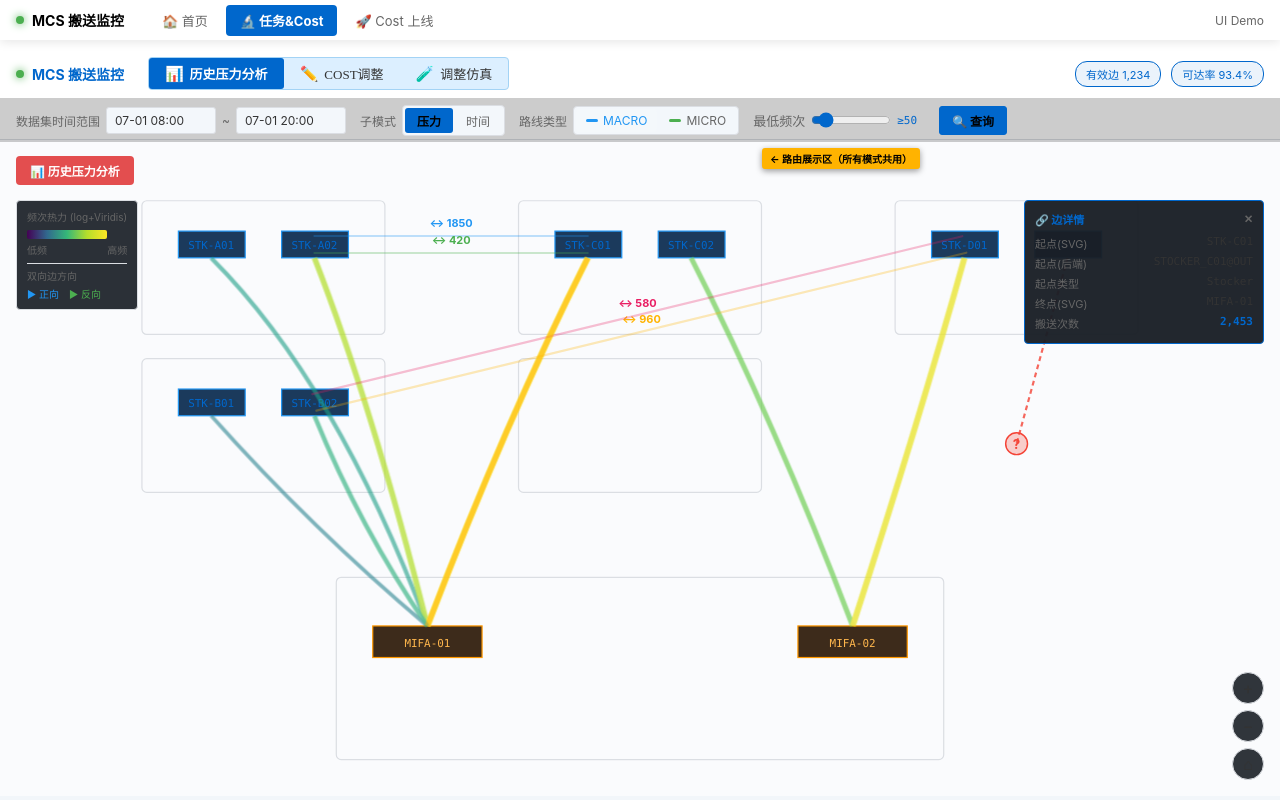
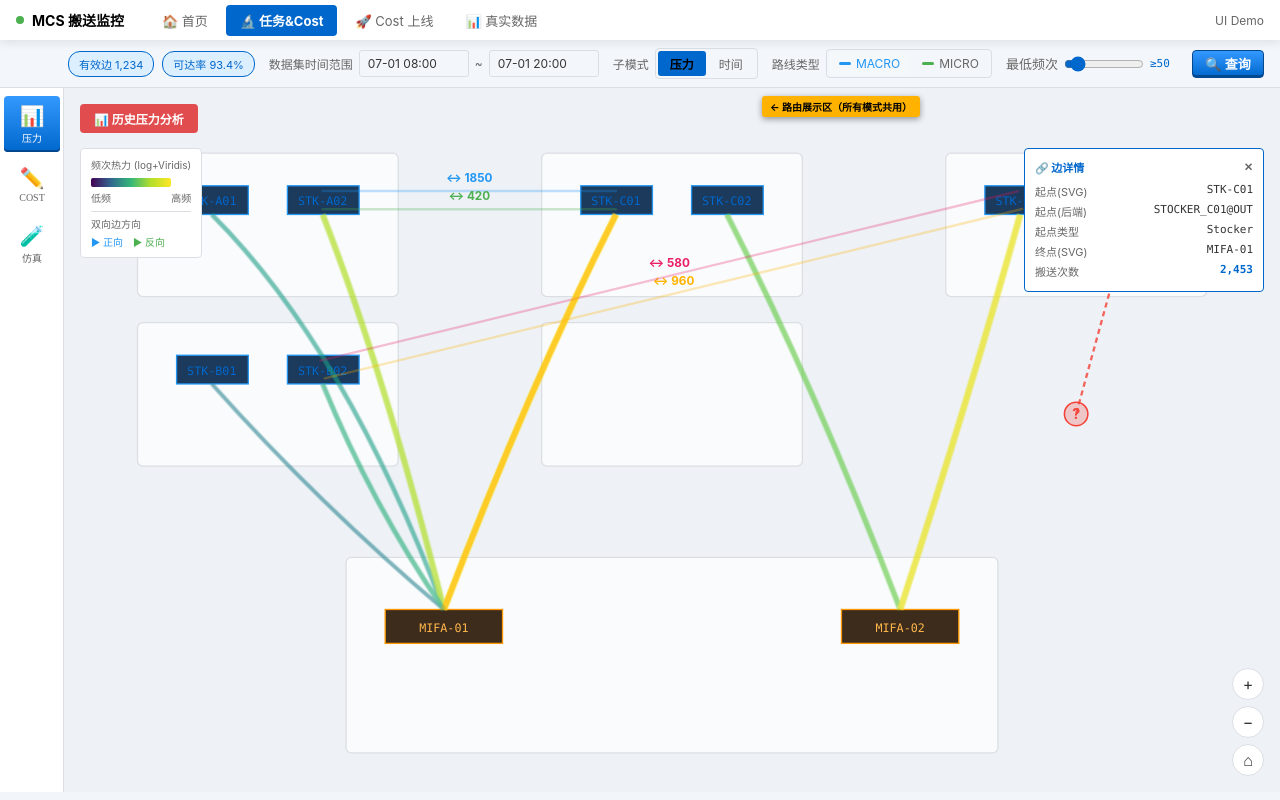
Before and after one commit to wuji766/mcs-cost-opti-ui-demo, a plain HTML site: page task-cost-merge.html in a window 1280 px wide. Drawn offline with Linux system fonts and the light colour scheme.

Commit message:
UI审美重构：导航统一+模式工具栏画布化+解决泛白+控件统一
导航统一（真实数据移到Cost上线后）：
- 4个页面统一导航顺序：首页/任务&Cost/Cost上线/真实数据
- 修复 task-cost-merge 重复显示MCS logo（mode-bar里的第二个logo删除）
- real-viz 从独立topbar改为统一app-nav + 引入app.css/b19组件库

模式tab画布化（用户反馈顶部tab多余）：
- 三大模式从顶部mode-bar移到左侧垂直工具栏（画布类应用风格）
- 64px窄工具栏，图标+文字，b19渐变立体激活态
- mode-bar简化为只保留上下文控件（b19工具条）

解决泛白（finesse product register层次问题）：
- 画布区背景 #FAFBFD→#EEF2F7（与#F2F6FA页面底建立层次区分）
- 不是改色，是用b19已有的中性色阶建立卡片化分区

控件统一到b19组件：
- task-cost-merge/real-viz 内联.btn统一为b19渐变立体按钮
- 清除va-btn/legend-box深色背景残留

全站零深色残留，4页导航一致，JS语法正确

```diff
--- a/task-cost-merge.html
+++ b/task-cost-merge.html
@@ -40,101 +40,21 @@
     font-size: 13px;
   }
 
-  /* ===== 顶部模式选择条（设计稿核心：三大模式互斥） ===== */
+  /* ===== 上下文工具条（b19 风格） ===== */
   .mode-bar {
-    height: 100px;
-    background: #FFFFFF;
-    border-bottom: 1px solid var(--border);
-    display: flex;
-    flex-direction: column;
-    padding: 10px 0 0 0;  /* 顶部留白，按钮不贴浏览器最顶端 */
+    background: #fff;
+    border-bottom: 1px solid #DBDEE3;
+    box-shadow: 0 1px 3px rgba(0,0,0,0.04);
+    flex-shrink: 0;
   }
-  /* 第一行：Logo + 三大模式 Tab + 全局控件 */
-  .mode-bar .row1 {
-    height: 48px;
+  .mode-bar .row2 {
+    min-height: 44px;
     display: flex;
     align-items: center;
-    padding: 0 16px;
-    gap: 24px;
-    border-bottom: 1px solid rgba(255,255,255,0.06);
-    position: relative;
-    z-index: 20;  /* 提高层级，确保模式按钮始终可点击，不被 row2 遮挡 */
-    flex-shrink: 0;
-  }
-  .logo {
-    font-weight: bold;
-    color: var(--accent);
-    font-size: 14px;
-    display: flex;
-    align-items: center;
-    gap: 8px;
-    white-space: nowrap;
-  }
-  .logo .dot {
-    width: 8px; height: 8px;
-    background: var(--success);
-    border-radius: 50%;
-    box-shadow: 0 0 8px var(--success);
-    }
-
-  /* 三大模式切换（互斥 radio） */
-  .mode-tabs {
-    display: flex;
-    background: #DCEFFF;
-    border-radius: 4px;
-    padding: 0;
-    gap: 0;
-    border: 1px solid #a3d3f5;
-  }
-  .mode-tab {
-    padding: 6px 16px;
-    border-radius: 3px;
-    cursor: pointer;
-    font-size: 13px;
-    font-weight: 500;
-    color: #333;
-    display: flex;
-    align-items: center;
-    gap: 6px;
-    transition: all 0.15s;
-    border: none;
-    background: transparent;
-    font-family: "Microsoft YaHei";
-  }
-  .mode-tab .mi { font-size: 15px; }
-  .mode-tab:hover { color: #0067CC; background: rgba(0,103,204,0.06); }
-  .mode-tab.active { color: #fff; font-weight: bold; }
-  .mode-tab[data-mode="pressure"].active,
-  .mode-tab[data-mode="cost"].active,
-  .mode-tab[data-mode="sim"].active { background: #0067CC; }
-
-  .row1 .spacer { flex: 1; }
-  .row1 .global-ctrl {
-    display: flex;
-    gap: 10px;
-    align-items: center;
-  }
-  .stat-pill {
-    background: rgba(0,103,204,0.08);
-    border: 1px solid var(--accent);
-    color: var(--accent);
-    padding: 4px 10px;
-    border-radius: 12px;
-    font-size: 11px;
-    white-space: nowrap;
-  }
-
-  /* 第二行：子模式 + 上下文控件（随主模式变化） */
-  .mode-bar .row2 {
-    height: 44px;
-    display: flex;
-    align-items: center;
-    padding: 0 16px;
+    padding: 8px 16px;
     gap: 14px;
-    background: rgba(0,0,0,0.2);
-    flex-shrink: 0;
-    overflow-x: auto;
-    overflow-y: hidden;
+    background: #F3F7FB;
+    flex-wrap: wrap;
     position: relative;
     z-index: 10;
   }
@@ -143,6 +63,42 @@
     align-items: center;
     gap: 14px;
     flex-wrap: nowrap;
+  }
+
+  /* ===== 左侧模式工具栏（画布风格） ===== */
+  .mode-toolbar {
+    width: 64px;
+    background: #fff;
+    border-right: 1px solid #DBDEE3;
+    display: flex;
+    flex-direction: column;
+    padding: 8px 0;
+    gap: 4px;
+    flex-shrink: 0;
+  }
+  .mode-tool {
+    width: 56px; height: 56px;
+    margin: 0 4px;
+    border: none;
+    background: transparent;
+    cursor: pointer;
+    border-radius: 4px;
+    display: flex;
+    flex-direction: column;
+    align-items: center;
+    justify-content: center;
+    gap: 2px;
+    color: #666;
+    font-family: "Microsoft YaHei";
+    transition: all 0.15s;
+  }
+  .mode-tool .mi { font-size: 20px; }
+  .mode-tool .t { font-size: 10px; }
+  .mode-tool:hover { background: #DCEFFF; color: #0067CC; }
+  .mode-tool.active {
+    background: linear-gradient(180deg, #3399FF 0%, #0067CC 100%);
+    color: #fff;
+    box-shadow: inset 0 -2px 0 0 #00488F;
   }
   .field {
     display: flex;
@@ -222,17 +178,15 @@
   .rt-chip.active[data-rt="cost"] { color: var(--rt-cost); }
 
   .btn {
-    background: var(--panel-2);
-    border: 1px solid var(--border);
-    color: var(--text);
-    padding: 5px 12px;
-    border-radius: 3px;
-    cursor: pointer;
-    font-size: 12px;
-    transition: all 0.15s;
+    display:inline-flex;align-items:center;justify-content:center;
+    font-family:"Microsoft YaHei";font-size:13px;font-weight:bold;
+    height:28px;min-width:72px;padding:0 12px;border-radius:4px;cursor:pointer;
+    border:1px solid #D0D4DF;background-image:linear-gradient(180deg,#FFFFFF 0%,#E0E6F2 100%);
+    box-shadow:inset 0 -2px 0 0 #D0D4DF;color:#000;transition:filter 0.15s;
   }
-  .btn:hover { border-color: var(--accent); color: var(--accent); }
-  .btn-primary { background: var(--accent); color:#000; border-color:var(--accent); font-weight:bold;}
+  .btn:hover { filter:brightness(0.97); }
+  .btn-primary { background-image:linear-gradient(180deg,#3399FF 0%,#0067CC 100%);box-shadow:inset 0 -2px 0 0 #00488F;border-color:#00488F;color:#fff;font-weight:bold;}
+  .btn-primary:hover { filter:brightness(1.05); }
   .btn-primary:hover { background:#4dd8e8; color:#000;}
   .btn-sm { padding: 3px 8px; font-size: 11px; }
   .btn-danger { color: var(--danger); border-color: var(--danger); }
@@ -247,7 +201,7 @@
   /* ===== 主体区域 ===== */
   .main {
     display: flex;
-    height: calc(100vh - 144px);
+    height: calc(100vh - 96px);
     overflow: hidden;
   }
 
@@ -255,7 +209,7 @@
   .route-area {
     flex: 1;
     position: relative;
-    background: #FAFBFD;
+    background: #EEF2F7;
     overflow: hidden;
     min-width: 300px;
   }
@@ -280,7 +234,7 @@
   .legend-box {
     position: absolute;
     left: 16px; top: 60px;
-    background: rgba(26,31,38,0.92);
+    background: #fff;
     border: 1px solid var(--border);
     border-radius: 4px;
     padding: 8px 10px;
@@ -306,7 +260,7 @@
   .va-btn {
     width: 32px; height: 32px;
     border-radius: 50%;
-    background: rgba(26,31,38,0.9);
+    background: #fff;
     border: 1px solid var(--border);
     color: var(--text);
     cursor: pointer;
@@ -323,7 +277,7 @@
     position: absolute;
     right: 16px; top: 60px;
     width: 240px;
-    background: rgba(26,31,38,0.96);
+    background: #fff;
     border: 1px solid var(--accent);
     border-radius: 4px;
     padding: 10px;
@@ -507,38 +461,26 @@
 <!-- ===== 全局导航 ===== -->
 <nav class="app-nav">
   <div class="logo"><span class="dot"></span>MCS 搬送监控</div>
-  <div class="nav-links">
+   <div class="nav-links">
     <a href="index.html">🏠 首页</a>
-    <a class="active">🔬 任务&amp;Cost</a>
+    <a class="active" href="task-cost-merge.html">🔬 任务&amp;Cost</a>
     <a href="cost-apply.html">🚀 Cost 上线</a>
-  </div>
+    <a href="real-viz.html">📊 真实数据</a>
+   </div>
   <div class="spacer"></div>
   <div class="user">UI Demo</div>
 </nav>
 
-<!-- ===== 顶部模式选择条（设计稿核心） ===== -->
+<!-- ===== 上下文工具条（b19 风格，随模式变化） ===== -->
 <div class="mode-bar">
-  <!-- 第一行 -->
-  <div class="row1">
-    <div class="logo"><span class="dot"></span>MCS 搬送监控</div>
+  <!-- 子模式 + 上下文控件（随主模式变化，JS 控制） -->
+  <div class="row2" id="contextBar">
 
-    <!-- 三大模式互斥切换 -->
-    <div class="mode-tabs">
-      <button class="mode-tab active" data-mode="pressure" onclick="switchMode('pressure')"><span class="mi">📊</span>历史压力分析</button>
-      <button class="mode-tab" data-mode="cost" onclick="switchMode('cost')"><span class="mi">✏️</span>COST调整</button>
-      <button class="mode-tab" data-mode="sim" onclick="switchMode('sim')"><span class="mi">🧪</span>调整仿真</button>
-    </div>
-
-    <div class="spacer"></div>
-
-    <div class="global-ctrl">
+    <!-- 右侧全局统计 -->
+    <div style="margin-left:auto;display:flex;gap:8px">
       <span class="stat-pill">有效边 1,234</span>
       <span class="stat-pill">可达率 93.4%</span>
     </div>
-  </div>
-
-  <!-- 第二行：子模式 + 上下文控件（随主模式变化，JS 控制） -->
-  <div class="row2" id="contextBar">
 
     <!-- ===== 历史压力分析 模式的控件 ===== -->
     <div class="ctx ctx-pressure">
@@ -629,7 +571,20 @@
 <!-- ===== 主体 ===== -->
 <div class="main">
 
-  <!-- 左侧：路由展示区（所有模式都在） -->
+  <!-- 左侧模式工具栏（画布风格，垂直图标按钮） -->
+  <div class="mode-toolbar">
+    <button class="mode-tool active" data-mode="pressure" onclick="switchMode('pressure')" title="历史压力分析">
+      <span class="mi">📊</span><span class="t">压力</span>
+    </button>
+    <button class="mode-tool" data-mode="cost" onclick="switchMode('cost')" title="COST 调整">
+      <span class="mi">✏️</span><span class="t">COST</span>
+    </button>
+    <button class="mode-tool" data-mode="sim" onclick="switchMode('sim')" title="调整仿真">
+      <span class="mi">🧪</span><span class="t">仿真</span>
+    </button>
+  </div>
+
+  <!-- 路由展示区（所有模式都在） -->
   <div class="route-area" id="routeArea">
     <!-- 模式标识 -->
     <div class="mode-indicator pressure" id="modeIndicator">📊 历史压力分析 · 压力子模式</div>
@@ -826,7 +781,7 @@
 
 <script>
   // ===== 三大模式互斥切换 =====
-  const modeTabs = document.querySelectorAll('.mode-tab');
+  const modeTabs = document.querySelectorAll('.mode-tool');
   const ctxPressure = document.querySelector('.ctx-pressure');
   const ctxCost = document.querySelector('.ctx-cost');
   const ctxSim = document.querySelector('.ctx-sim');
```
Also changed, not shown: cost-apply.html (+6 -6 lines), index.html (+10 -7 lines), real-viz.html (+19 -8 lines).
